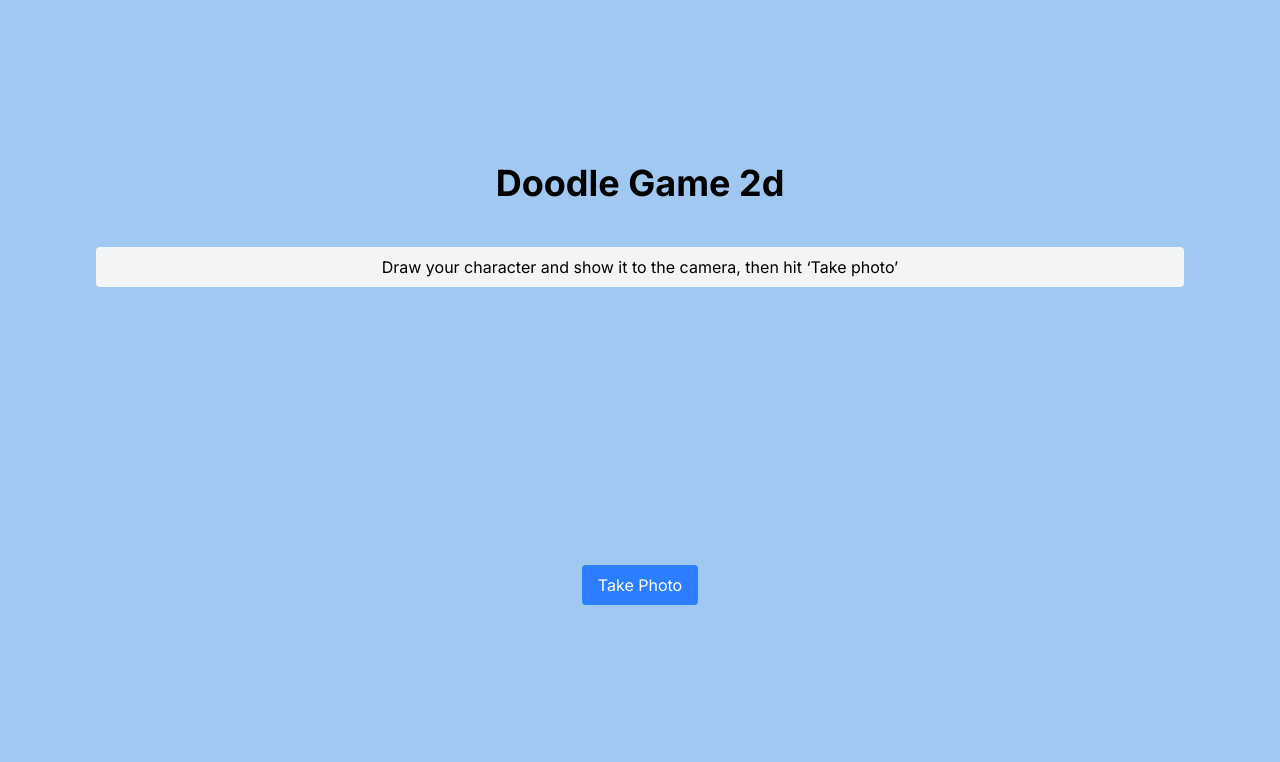
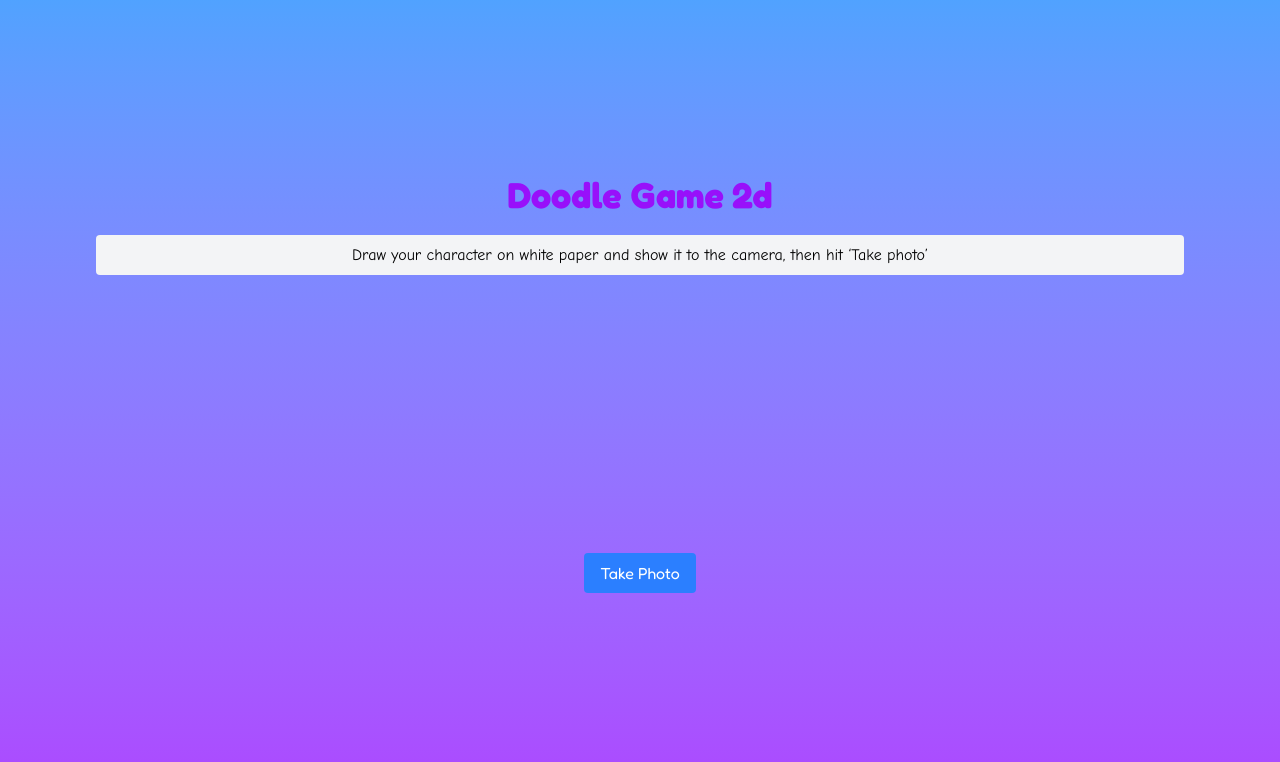
Before and after one commit to debamitro/doodle-game-2d, a Next.js app: page / in a window 1280 px wide. Shown: the top 762 px of the page. Built offline with nearby package versions, Linux system fonts and the light colour scheme; no server answers.

Commit message:
UI makeover

```diff
--- a/src/app/components/Camera.tsx
+++ b/src/app/components/Camera.tsx
@@ -51,8 +51,8 @@ export default function Camera({ onCapture }: CameraProps) {
 
   return (
     <div className="flex flex-col items-center">
-      <div className="rounded bg-gray-100 my-3 p-2 text-center w-full">
-        Draw your character and show it to the camera, then hit &lsquo;Take photo&rsquo;
+      <div className="font-comic rounded bg-gray-100 my-3 p-2 text-center w-full">
+        Draw your character on white paper and show it to the camera, then hit &lsquo;Take photo&rsquo;
       </div>
       <div className="flex justify-center w-full">
         <video
@@ -65,7 +65,7 @@ export default function Camera({ onCapture }: CameraProps) {
       <div className="flex justify-center mt-4">
         <button
           onClick={capturePhoto}
-          className="px-4 py-2 bg-blue-500 text-white rounded hover:bg-blue-600 transition-colors"
+          className="font-fredoka px-4 py-2 bg-blue-500 text-white rounded hover:bg-blue-600 transition-colors"
         >
           Take Photo
         </button>
--- a/src/app/globals.css
+++ b/src/app/globals.css
@@ -7,6 +7,14 @@
   --foreground-rgb: 0, 0, 0;
   --background-start-rgb: 160, 200, 241;
   --background-end-rgb: 255, 255, 255;
+}
+
+.font-fredoka {
+  font-family: var(--font-fredoka);
+}
+
+.font-comic {
+  font-family: var(--font-comic);
 }
 
 body {
--- a/src/app/layout.tsx
+++ b/src/app/layout.tsx
@@ -1,10 +1,21 @@
 import type { Metadata } from 'next'
-import { Inter } from 'next/font/google'
+import { Inter, Fredoka, Comic_Neue } from 'next/font/google'
 import { Analytics } from '@vercel/analytics/react'
 import './globals.css'
 
 const inter = Inter({ subsets: ['latin'] })
 
+const fredoka = Fredoka({
+  subsets: ["latin"],
+  weight: ["400", "500", "600", "700"],
+  variable: "--font-fredoka",
+})
+
+const comicNeue = Comic_Neue({
+  subsets: ["latin"],
+  weight: ["400", "700"],
+  variable: "--font-comic",
+})
 export const metadata: Metadata = {
   title: 'Doodle Game 2d',
   description: 'Play a 2-d game with your own character',
@@ -17,7 +28,7 @@ export default function RootLayout({
 }) {
   return (
     <html lang="en">
-      <body className={inter.className}>
+      <body className={`${inter.className} ${comicNeue.variable} ${fredoka.variable}`}>
         {children}
         <Analytics />
       </body>
--- a/src/app/page.tsx
+++ b/src/app/page.tsx
@@ -44,9 +44,9 @@ export default function Home() {
   };
 
   return (
-    <main className="flex min-h-screen flex-col justify-center p-24 w-screen">
+    <main className="flex min-h-screen flex-col justify-center p-24 w-screen bg-gradient-to-b from-blue-400 to-purple-500">
       <div>
-        <h1 className="text-4xl font-bold mb-8 text-center">Doodle Game 2d</h1>
+        <h1 className="text-4xl font-fredoka font-bold text-purple-600 mb-2 text-center">Doodle Game 2d</h1>
       </div>
 
       {!photo && (
@@ -56,17 +56,23 @@ export default function Home() {
       )}
 
       {photo && (
-        <div className="flex flex-col items-center gap-4">
-          <h2 className="text-xl font-semibold">Your Photo</h2>
+        <div className="flex flex-col items-center">
+          <div className="font-comic rounded bg-gray-100 my-3 p-2 text-center w-full">
+            Your Photo
+          </div>
+          <div className="flex justify-center mt-4">
             <img src={photo} alt="Original" className="max-w-sm rounded-lg shadow-lg" />
+          </div>
+          <div className="flex justify-center mt-4">
             <button
               onClick={handleSubmit}
-            className="px-4 py-2 bg-blue-500 text-white rounded hover:bg-blue-600 transition-colors disabled:opacity-50"
+              className="font-fredoka px-4 py-2 bg-blue-500 text-white rounded hover:bg-blue-600 transition-colors disabled:opacity-50"
               disabled={loading}
             >
               {loading ? 'Creating game...' : 'Play my game'}
             </button>
           </div>
+        </div>
       )}
     </main>
   );
--- a/src/app/play/page.tsx
+++ b/src/app/play/page.tsx
@@ -36,12 +36,12 @@ export default function PlayGame() {
   }
 
   return (
-    <main className="flex min-h-screen flex-col justify-center p-24 w-screen">
+    <main className="flex min-h-screen flex-col justify-center p-24 w-screen bg-gradient-to-b from-blue-400 to-purple-500">
       <div>
-        <h1 className="text-4xl font-bold mb-8 text-center">Doodle Game 2d</h1>
+        <h1 className="text-4xl font-fredoka font-bold text-purple-600 mb-2 text-center">Doodle Game 2d</h1>
       </div>
 
-      <div className="rounded bg-gray-100 my-3 p-2 text-center w-full">
+      <div className="font-comic rounded bg-gray-100 my-3 p-2 text-center w-full">
           Play with Your Character! Use space to jump
         </div>
 
@@ -60,7 +60,7 @@ export default function PlayGame() {
           <div id="game-over">
             <h1>Game Over!</h1>
             <p>Your score: <span id="final-score">0</span></p>
-            <button id="restart" className="px-4 py-2 bg-blue-500 text-white rounded hover:bg-blue-600 transition-colors">Play Again</button>
+            <button id="restart" className="font-fredoka px-4 py-2 bg-blue-500 text-white rounded hover:bg-blue-600 transition-colors">Play Again</button>
           </div>
         </div>
 
@@ -69,7 +69,7 @@ export default function PlayGame() {
         <div className="mt-8 text-center">
           <button
             onClick={handleNewCharacter}
-            className="px-4 py-2 bg-blue-500 text-white rounded hover:bg-blue-600 transition-colors"
+            className="font-fredoka px-4 py-2 bg-blue-500 text-white rounded hover:bg-blue-600 transition-colors"
           >
             Create New Character
           </button>
```
Lines whose indentation alone changed are shown as unchanged.
